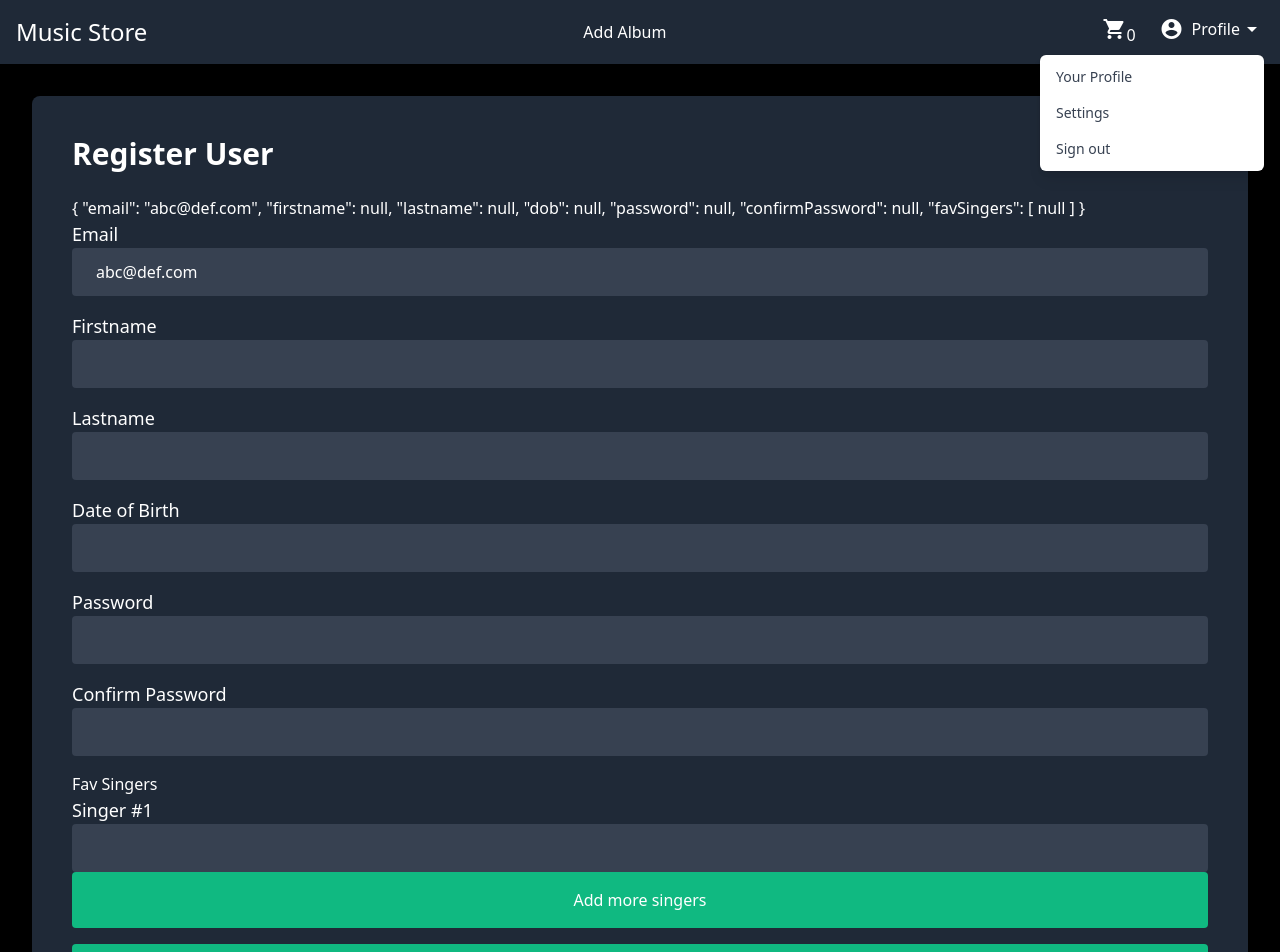
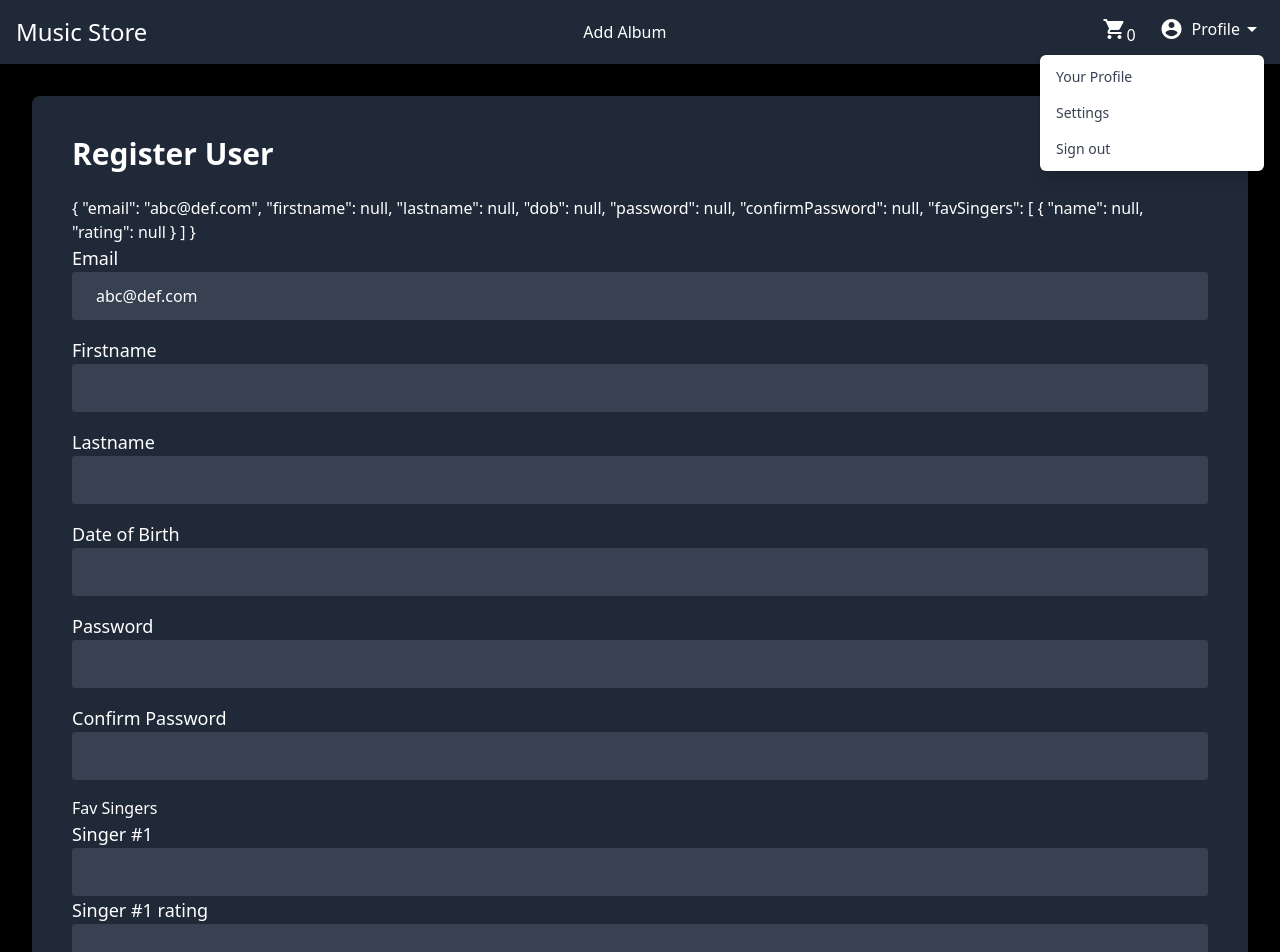
Before and after one commit to frontenddevtrainer/ng-music-shop-7-oct, an Angular app: page /user/register in a window 1280 px wide. Shown: the top 952 px of the page. Built offline with nearby package versions, Linux system fonts and the light colour scheme.

Commit message:
Updated formarray to use form group as item

```diff
--- a/src/app/screens/register-user-screen/register-user-screen.component.html
+++ b/src/app/screens/register-user-screen/register-user-screen.component.html
@@ -31,12 +31,11 @@
 
     <div class="mb-4" formArrayName="favSingers">
       <h2>Fav Singers</h2>
+      <div *ngFor="let Singers of favSingers.controls; let i = index" [formGroupName]="i">
+        <ms-text-control formControlName="name" label="Singer #{{ i + 1 }}" />
+        <ms-text-control formControlName="rating" label="Singer #{{ i + 1 }} rating" />
+      </div>
 
-      <ms-text-control
-        *ngFor="let Singers of favSingers.controls; let i = index"
-        label="Singer #{{ i + 1 }}"
-        [formControlName]="i"
-      />
       <button
         type="button"
         class="bg-green-500 text-white px-12 py-4 rounded hover:bg-green-400 w-full"
--- a/src/app/screens/register-user-screen/register-user-screen.component.ts
+++ b/src/app/screens/register-user-screen/register-user-screen.component.ts
@@ -1,4 +1,4 @@
-import { Component } from '@angular/core';
+import { Component, OnInit } from '@angular/core';
 import { FormArray, FormBuilder, FormGroup, Validators } from '@angular/forms';
 import { PasswordValidator } from 'src/app/validators/password';
 
@@ -7,8 +7,10 @@ import { PasswordValidator } from 'src/app/validators/password';
   templateUrl: './register-user-screen.component.html',
   styleUrls: ['./register-user-screen.component.scss'],
 })
-export class RegisterUserScreenComponent {
+export class RegisterUserScreenComponent implements OnInit {
   constructor(private _fb: FormBuilder) {}
+
+  form!: FormGroup;
 
   // POST /api/register
   /*
@@ -22,7 +24,12 @@ export class RegisterUserScreenComponent {
     }
   */
 
-  form: FormGroup = this._fb.group({
+  ngOnInit(): void {
+    this.initForm();
+  }
+
+  initForm() {
+    this.form = this._fb.group({
       email: ['abc@def.com', [Validators.required, Validators.email]],
       firstname: [null, [Validators.required]],
       lastname: [null, [Validators.required]],
@@ -32,16 +39,22 @@ export class RegisterUserScreenComponent {
         [Validators.required, Validators.minLength(8), PasswordValidator()],
       ],
       confirmPassword: [null, [Validators.required]],
-    favSingers: this._fb.array([this._fb.control(null, [Validators.required])]),
+      favSingers: this._fb.array([]),
     });
+
+    this.addSinger();
+  }
 
   addSinger() {
     (this.form.controls['favSingers'] as FormArray).push(
-      this._fb.control(null, [Validators.required])
+      this._fb.group({
+        name: [null, [Validators.required]],
+        rating: [null, [Validators.max(5), Validators.min(1)]],
+      })
     );
   }
 
-  get favSingers(){
+  get favSingers() {
     return this.form.controls['favSingers'] as FormArray;
   }
 
```
Lines whose indentation alone changed are shown as unchanged.
